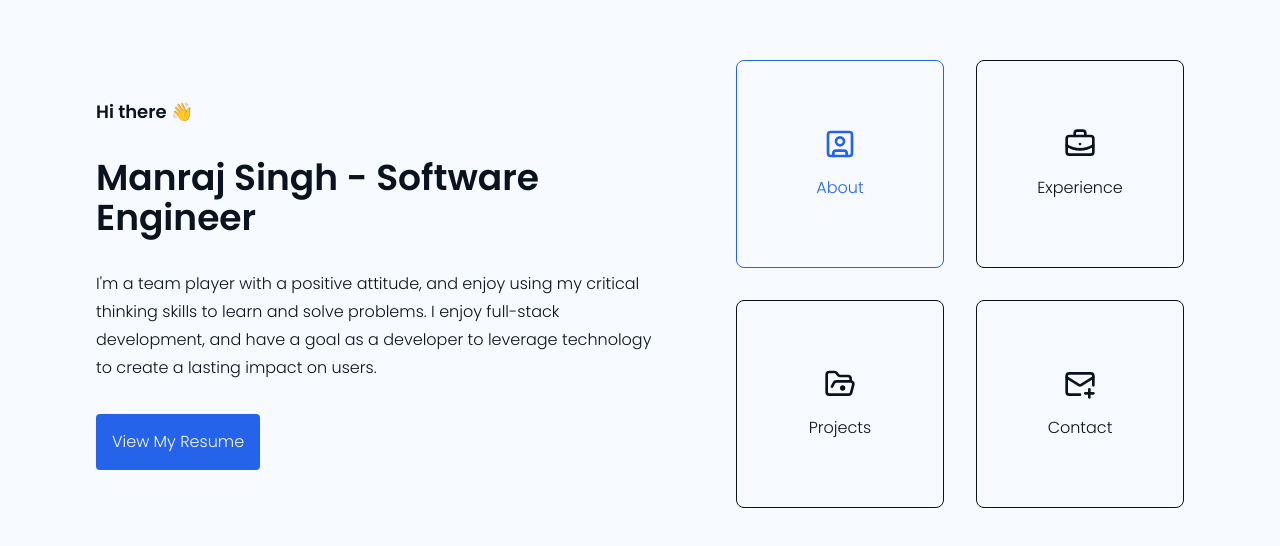
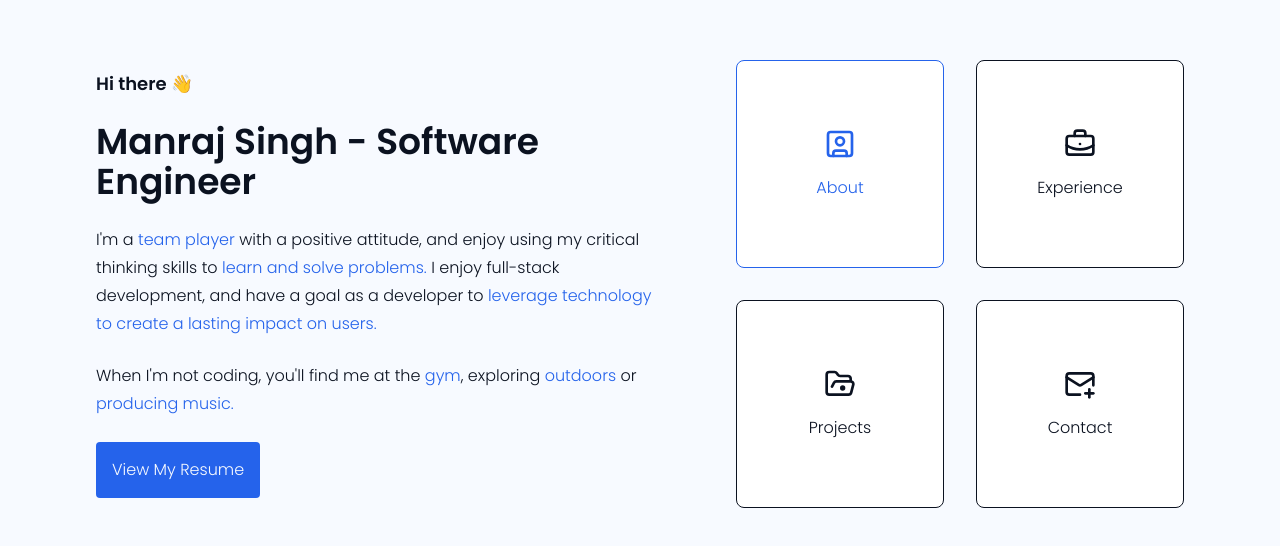
Before and after one commit to ManrajSingh6/manraj-portfolio-v2, a React (Vite) app: page /about in a window 1280 px wide. Shown: the part 116-662 px from the top of the page. Built offline with nearby package versions, Linux system fonts and the light colour scheme.

Commit message:
Finish adding static content and page styles

```diff
--- a/src/components/about-content.tsx
+++ b/src/components/about-content.tsx
@@ -1,15 +1,25 @@
 import type { JSX } from 'react'
+import { HighlightedText } from './highlighted-text'
 
 export function AboutContent(): JSX.Element {
   return (
-    <div className='text-primary-text flex flex-col gap-8'>
+    <div className='text-primary-text flex flex-col gap-6'>
       <p className='text-lg font-semibold'>Hi there 👋</p>
       <h1 className='text-4xl font-bold'>Manraj Singh - Software Engineer</h1>
       <p className='leading-7 font-thin'>
-        I'm a team player with a positive attitude, and enjoy using my critical
-        thinking skills to learn and solve problems. I enjoy full-stack
-        development, and have a goal as a developer to leverage technology to
-        create a lasting impact on users.
+        I'm a <HighlightedText>team player</HighlightedText> with a positive
+        attitude, and enjoy using my critical thinking skills to{' '}
+        <HighlightedText>learn and solve problems.</HighlightedText> I enjoy
+        full-stack development, and have a goal as a developer to{' '}
+        <HighlightedText>
+          leverage technology to create a lasting impact on users.
+        </HighlightedText>
+      </p>
+      <p className='leading-7 font-thin'>
+        When I'm not coding, you'll find me at the{' '}
+        <HighlightedText>gym</HighlightedText>, exploring{' '}
+        <HighlightedText>outdoors</HighlightedText> or{' '}
+        <HighlightedText>producing music.</HighlightedText>
       </p>
       <button className='bg-aqua text-app-bg w-fit cursor-pointer rounded-sm p-4'>
         View My Resume
--- /dev/null
+++ b/src/components/contact-content.tsx
@@ -0,0 +1,14 @@
+import type { JSX } from 'react'
+import { SocialsContainer } from './socials-container'
+
+export function ContactContent(): JSX.Element {
+  return (
+    <div className='text-primary-text flex flex-col gap-6 text-left'>
+      <h1 className='text-4xl font-bold'>Get In Touch</h1>
+      <p className='text-lg font-semibold'>
+        Feel free to reach out, I'd love to chat!
+      </p>
+      <SocialsContainer />
+    </div>
+  )
+}
--- a/src/components/content-pane.tsx
+++ b/src/components/content-pane.tsx
@@ -3,6 +3,7 @@ import { ROUTES, type RouteType } from '../routes'
 import { AboutContent } from './about-content'
 import { ExperienceContent } from './experience-content'
 import { ProjectContent } from './project-content'
+import { ContactContent } from './contact-content'
 
 interface ContentPaneProps {
   readonly activePath: RouteType
@@ -18,7 +19,7 @@ export function ContentPane({ activePath }: ContentPaneProps): JSX.Element {
       case ROUTES.PROJECTS:
         return <ProjectContent />
       case ROUTES.CONTACT:
-        return <p>Contact</p>
+        return <ContactContent />
       default:
         return <p>This wasn't supposed to happen...</p>
     }
--- /dev/null
+++ b/src/components/highlighted-text.tsx
@@ -0,0 +1,3 @@
+export function HighlightedText({ children }: { children: React.ReactNode }) {
+  return <span className='text-aqua'>{children}</span>
+}
--- a/src/components/selector-item.tsx
+++ b/src/components/selector-item.tsx
@@ -20,7 +20,7 @@ export function SelectorItem({
   return (
     <NavLink
       to={path}
-      className={`border-aqua text-aqua flex aspect-square h-full w-full cursor-pointer flex-col items-center justify-center gap-4 rounded-lg border transition-colors duration-300 ${
+      className={`border-aqua text-aqua flex aspect-square h-full w-full cursor-pointer flex-col items-center justify-center gap-4 rounded-lg border bg-white transition-colors duration-300 ${
         isActive
           ? 'border-aqua'
           : 'border-primary-text hover:border-primary-text'
--- /dev/null
+++ b/src/components/socials-container.tsx
@@ -0,0 +1,33 @@
+import { Github, Linkedin, Mail } from 'lucide-react'
+import type { JSX } from 'react'
+import { Link } from 'react-router'
+
+interface SocialItemProps {
+  readonly icon: JSX.Element
+  readonly link: string
+}
+
+export function SocialsContainer(): JSX.Element {
+  return (
+    <div className='flex items-center gap-4'>
+      <SocialItem icon={<Mail />} link='mailto:manrajs2025@gmail.com' />
+      <SocialItem icon={<Github />} link='https://github.com/ManrajSingh6' />
+      <SocialItem
+        icon={<Linkedin />}
+        link='https://www.linkedin.com/in/manrajs6/'
+      />
+    </div>
+  )
+}
+
+function SocialItem({ icon, link }: SocialItemProps): JSX.Element {
+  return (
+    <Link
+      to={link}
+      target='_blank'
+      className='bg-primary-text rounded-full border p-2 text-white'
+    >
+      {icon}
+    </Link>
+  )
+}
```
